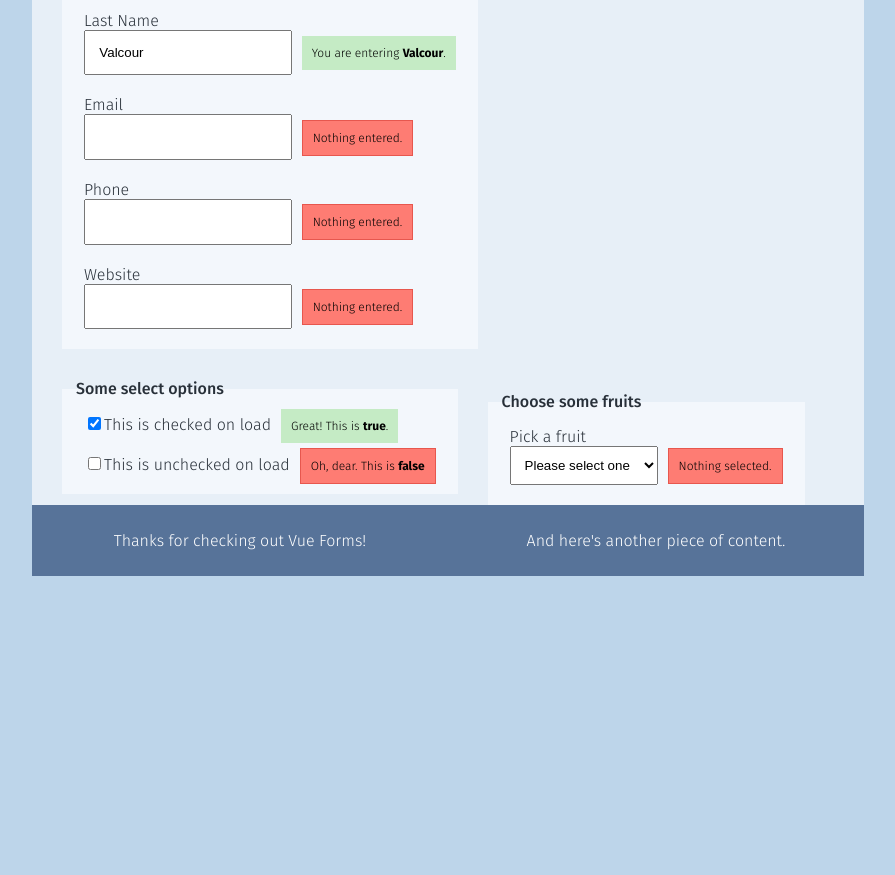
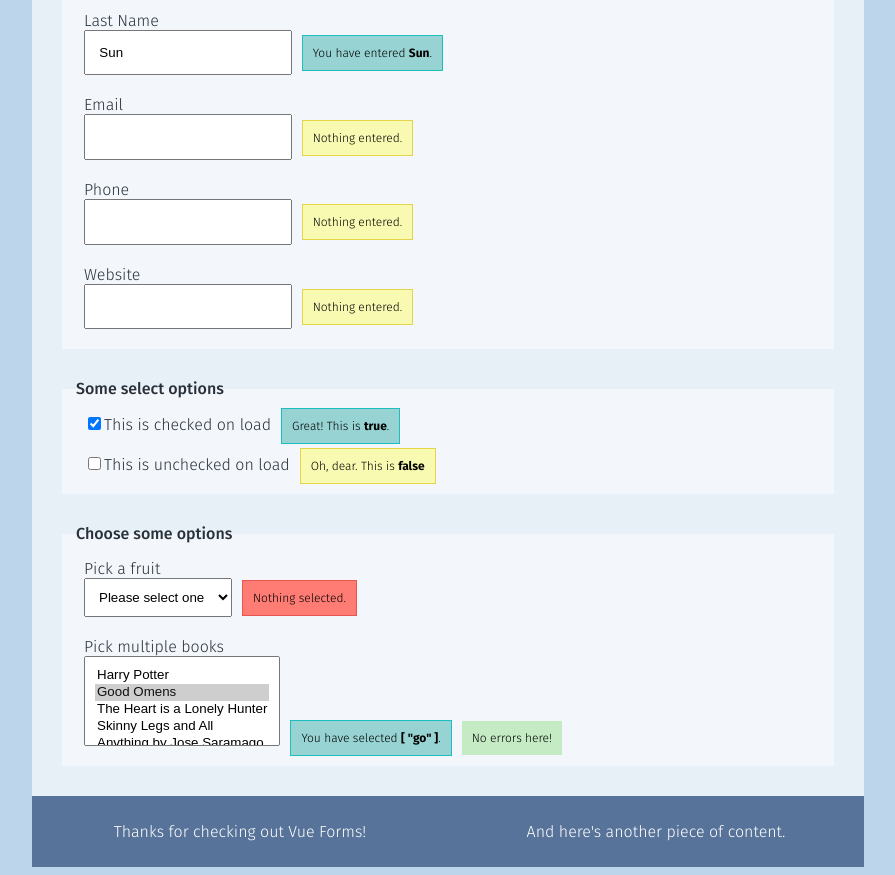
Before and after one commit to megvalcour/vue-form, a Vue app: page / in a window 1280 px wide. Shown: the part 240-1115 px from the top of the page, without its empty margins (192-1087 px from the left). Before the commit the page ends 824 px from the top, so only its background shows below. Built offline with nearby package versions, Linux system fonts and the light colour scheme.

Commit message:
Adds additional components, error message styles

```diff
--- a/src/App.vue
+++ b/src/App.vue
@@ -2,6 +2,7 @@
   <div id="app">
     <LayoutHeader heading="Vue Form">
     </LayoutHeader>
+    <BaseForm>
     <BaseFieldset legend="Personal Information">
       <BaseTextInput
         v-for="field in $root.fields"
@@ -18,7 +19,7 @@
       :label="setting.label"
       v-model="setting.value" />
     </BaseFieldset>
-    <BaseFieldset legend="Choose some fruits">
+    <BaseFieldset legend="Choose some options">
     <BaseSelect
       v-for="fruit in $root.fruits"
       :key="fruit.id"
@@ -27,7 +28,16 @@
       :options="$root.fruitOptions"
       v-model="fruit.value"
       />
+    <BaseSelectMulti
+      v-for="book in $root.books"
+      :key="book.id"
+      :id="book.id"
+      :label="book.label"
+      :options="$root.bookOptions"
+      v-model="book.value"
+      />
     </BaseFieldset>
+    </BaseForm>
       <LayoutFooter>
         <p slot="left">Thanks for checking out Vue Forms!</p>
         <p slot="right">And here's another piece of content.</p>
@@ -40,6 +50,8 @@ import BaseTextInput from './components/forms/BaseTextInput.vue'
 import BaseCheckbox from './components/forms/BaseCheckbox.vue'
 import BaseSelect from './components/forms/BaseSelect.vue'
 import BaseFieldset from './components/forms/BaseFieldset.vue'
+import BaseSelectMulti from './components/forms/BaseSelectMulti'
+import BaseForm from './components/forms/BaseForm.vue'
 
 import LayoutHeader from './components/layout/LayoutHeader.vue'
 import LayoutFooter from './components/layout/LayoutFooter.vue'
@@ -47,13 +59,14 @@ import LayoutFooter from './components/layout/LayoutFooter.vue'
 export default {
   name: 'app',
   components: {
+    BaseForm,
     BaseTextInput,
     BaseCheckbox,
     BaseSelect,
+    BaseSelectMulti,
     BaseFieldset,
     LayoutHeader,
     LayoutFooter
-
   }
 }
 </script>
--- a/src/components/forms/BaseCheckbox.vue
+++ b/src/components/forms/BaseCheckbox.vue
@@ -7,8 +7,8 @@
             :checked="checked"
             v-on:change="$emit('change', $event.target.checked)"
         >{{label}}</label>
-        <BaseAlert v-if="checked===true" isSuccess>Great! This is <strong>{{checked}}</strong>.</BaseAlert>
-        <BaseAlert v-else isError>Oh, dear. This is <strong>{{checked}}</strong></BaseAlert>
+        <BaseAlert v-if="checked===true" isInfo>Great! This is <strong>{{checked}}</strong>.</BaseAlert>
+        <BaseAlert v-else isWarning>Oh, dear. This is <strong>{{checked}}</strong></BaseAlert>
     </div>
 </template>
 
--- a/src/components/forms/BaseFieldset.vue
+++ b/src/components/forms/BaseFieldset.vue
@@ -16,8 +16,8 @@ export default {
 <style scoped>
 
 fieldset {
-    display: inline-block;
-    margin: 3rem 0 0 3rem;
+    display: block;
+    margin: 3rem;
     border: none;
     background-color: #f3f7fc;
 }
--- /dev/null
+++ b/src/components/forms/BaseForm.vue
@@ -0,0 +1,18 @@
+<template>
+    <form :action="action" :method="method">
+        <slot></slot>
+    </form>
+</template>
+
+<script>
+export default {
+    props: {
+        action: String,
+        method: String
+    }
+}
+</script>
+
+<style>
+
+</style>
--- /dev/null
+++ b/src/components/forms/BaseSelectMulti.vue
@@ -0,0 +1,60 @@
+<template>
+    <div class="form-group">
+        <label>{{label}}</label>
+        <select
+            multiple
+            :id="id"
+            v-model="selected"
+            v-on:change="$emit('change', selected)"
+        >
+            <option v-for="{optionValue, optionDisplay} in options" :value="optionValue" :key="optionValue">{{optionDisplay}}</option>
+        </select>
+        <BaseAlert v-if="selected.length" isInfo>You have selected <strong>{{selected}}</strong>.</BaseAlert>
+        <BaseAlert v-else isWarning>Nothing selected.</BaseAlert>
+        <BaseAlert v-if="hasIssue" isError></BaseAlert>
+        <BaseAlert v-else isSuccess>No errors here!</BaseAlert>
+    </div>
+</template>
+
+<script>
+
+import BaseAlert from '../utilities/BaseAlert.vue'
+
+export default {
+    model: {
+        prop: "value",
+        event: "change"
+    },
+    props: {
+        label: String,
+        id: String,
+        value: Array,
+        options: Array
+    },
+    components: {
+        BaseAlert
+    },
+    data() {
+        return {
+            hasIssue: false,
+            selected: this.value
+        }
+    },
+
+}
+</script>
+
+<style scoped>
+    .form-group {
+        display: block;
+        text-align: left;
+        padding: 1rem;
+    }
+    label {
+        display: block;
+        text-align: left;
+    }
+    select {
+        padding: 1rem;
+    }
+</style>
--- a/src/components/forms/BaseTextInput.vue
+++ b/src/components/forms/BaseTextInput.vue
@@ -7,8 +7,8 @@
             :type="type"
             v-on:input="$emit('input', $event.target.value)"
         >
-        <BaseAlert v-if="value" isSuccess>You are entering <strong>{{value}}</strong>.</BaseAlert>
-        <BaseAlert v-else isError>Nothing entered.</BaseAlert>
+        <BaseAlert v-if="value" isInfo>You have entered <strong>{{value}}</strong>.</BaseAlert>
+        <BaseAlert v-else isWarning>Nothing entered.</BaseAlert>
     </div>
 </template>
 
--- a/src/components/utilities/BaseAlert.vue
+++ b/src/components/utilities/BaseAlert.vue
@@ -1,5 +1,5 @@
 <template>
-    <dialog open :class="{warning : isError, success : isSuccess}">
+    <dialog open :class="{warning : isWarning, success : isSuccess, info : isInfo, error : isError}">
         <slot></slot>
     </dialog>
 </template>
@@ -8,7 +8,9 @@
 export default {
     props: {
         isError: Boolean,
-        isSuccess: Boolean
+        isSuccess: Boolean,
+        isInfo: Boolean,
+        isWarning: Boolean
     }
 }
 </script>
@@ -24,11 +26,19 @@ export default {
     }
 
     .warning {
+        background-color: #f9fab2;
+        border: 1px solid #e4d447;
+    }
+    .success {
+        background-color: #c5ebc5;
+        border: #35af35;
+    }
+    .info {
+        background-color: #97d3d3;
+        border: 1px solid #1cbebe
+    }
+    .error {
         background-color: #FE7C73;
         border: 1px solid #E7574E;
     }
-    .success {
-        background-color: rgb(197, 235, 197);
-        border: rgb(53, 175, 53);
-    }
 </style>
--- a/src/main.js
+++ b/src/main.js
@@ -3,8 +3,8 @@ import App from './App.vue'
 
 var data = {
   fields: [
-    {value: "Megan", label: "First Name", id: "keyFirstName"},
-    {value: "Valcour", label: "Last Name", id: "keyLastName"},
+    {value: "Aeryn", label: "First Name", id: "keyFirstName"},
+    {value: "Sun", label: "Last Name", id: "keyLastName"},
     {value: "", label: "Email", id: "keyEmail"},
     {value: "", label: "Phone", id: "keyPhone"},
     {value: "", label: "Website", id: "keyWebsite"}
@@ -18,10 +18,22 @@ var data = {
   ],
   fruitOptions: [
     {optionValue: "apple", optionDisplay: "Apple"},
-    {optionValue: "pear", optionDisplay: "pear"},
-    {optionValue: "grape", optionDisplay: "grape"},
+    {optionValue: "pear", optionDisplay: "Pear"},
+    {optionValue: "grape", optionDisplay: "Grape"},
     {optionValue: "orange", optionDisplay: "Orange"}
-
+  ],
+  books: [
+    {value: ["go"], label: "Pick multiple books", id: "keyBook"}
+  ],
+  bookOptions: [
+    {optionValue: "hp", optionDisplay: "Harry Potter"},
+    {optionValue: "go", optionDisplay: "Good Omens"},
+    {optionValue: "heart", optionDisplay: "The Heart is a Lonely Hunter"},
+    {optionValue: "sk", optionDisplay: "Skinny Legs and All"},
+    {optionValue: "js", optionDisplay: "Anything by Jose Saramago"},
+    {optionValue: "tttc", optionDisplay: "The Things They Carried"},
+    {optionValue: "foundation", optionDisplay: "The Foundation Trilogy"},
+    {optionValue: "tsar", optionDisplay: "The Sun Also Rises"}
   ]
 }
 
```
